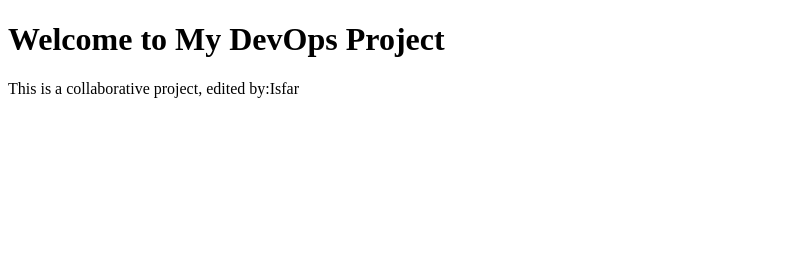
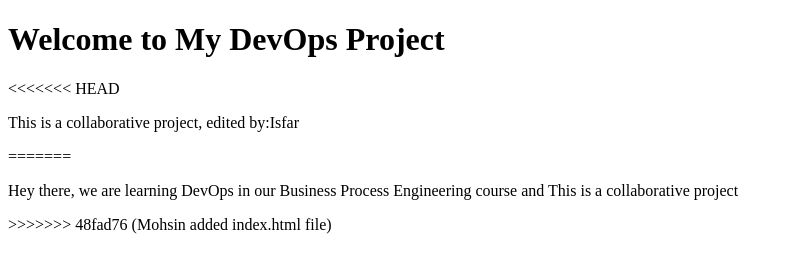
Before and after one commit to mohsinsabir/devops-collab-project, a plain HTML site: page index.html in a window 1280 px wide. Shown: the whole page, without its empty margins (0-794 px from the left). Drawn offline with Linux system fonts and the light colour scheme.

Commit message:
Mohsin added index.html file

```diff
--- a/index.html
+++ b/index.html
@@ -5,6 +5,10 @@
 </head>
 <body>
     <h1>Welcome to My DevOps Project</h1>
+<<<<<<< HEAD
     <p>This is a collaborative project, edited by:Isfar</p>
+=======
+    <p>Hey there, we are learning DevOps in our Business Process Engineering course and This is a collaborative project</p>
+>>>>>>> 48fad76 (Mohsin added index.html file)
 </body>
 </html>
```
